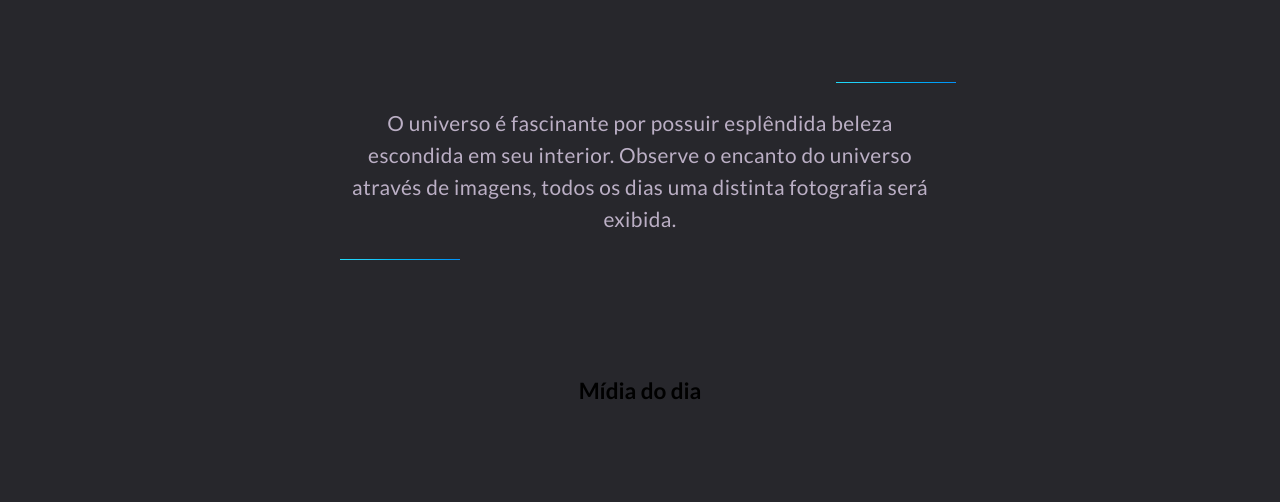
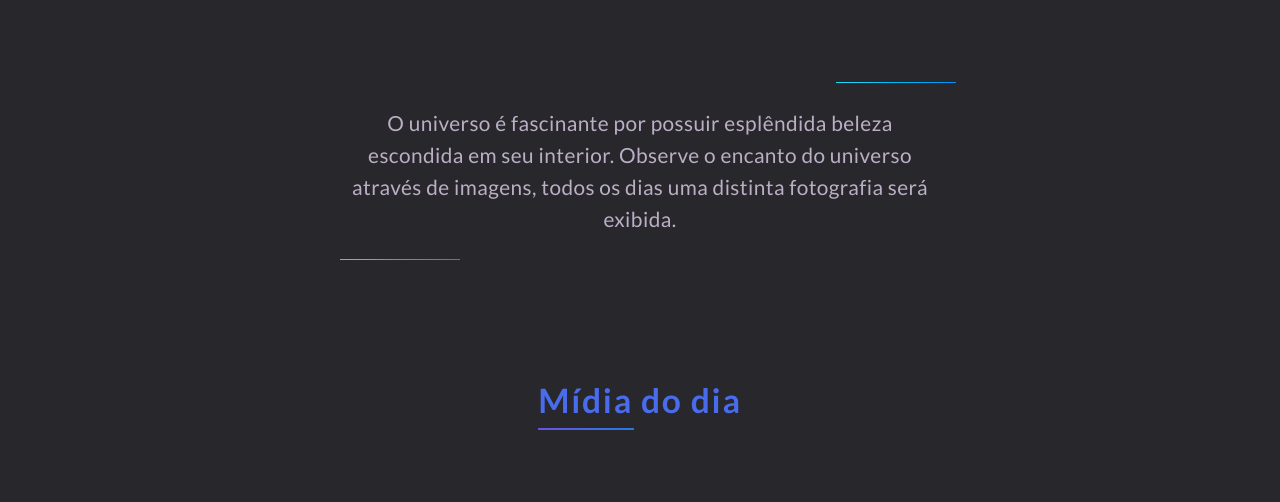
Before and after one commit to IzabellaLoyse/outer-space, a website: page index.html in a window 1280 px wide. Shown: the part 436-938 px from the top of the page. Drawn offline with nearby package versions, Linux system fonts and the light colour scheme; files that its build step writes are made by us from their sources.

Commit message:
feat: Criacao do SpaceTitle e o PageLayout

```diff
--- a/src/sass/base/_Reset.scss
+++ b/src/sass/base/_Reset.scss
@@ -42,7 +42,8 @@ body {
   overflow: hidden;
 }
 
-img {
+img,
+iframe {
   height: auto;
   max-width: 100%;
 }
--- /dev/null
+++ b/src/sass/components/SpaceTitle/_SpaceTitle.scss
@@ -0,0 +1,24 @@
+.c-space-title {
+  color: map-get($colors, 'color-secondary-title');
+  font-size: 2.1rem;
+  font-weight: map-get($font-weight, ' regular');
+  letter-spacing: 0.05em;
+  padding-bottom: 1rem;
+
+  &::after {
+    content: '';
+    height: 2px;
+    width: 6rem;
+    background: linear-gradient(
+      to left,
+      #2579e2,
+      #3471e4,
+      #4668e4,
+      #575ee3,
+      #6952e0
+    );
+    display: block;
+    margin-top: 1rem;
+    text-align: center;
+  }
+}
--- a/src/sass/global.scss
+++ b/src/sass/global.scss
@@ -17,8 +17,10 @@
 
 @import './components/Header/Header';
 @import './components/AboutSpace/AboutSpace';
+@import './components/SpaceTitle/SpaceTitle';
 @import './components/ContainerSpace/ContainerSpace';
 
 /*------ LAYOUT ------*/
 
 @import './layout/PageMain';
+@import './layout/PageLayout';
--- /dev/null
+++ b/src/sass/layout/_PageLayout.scss
@@ -0,0 +1,4 @@
+.l-page-layout {
+  margin: 0 auto;
+  max-width: 90%;
+}
```
